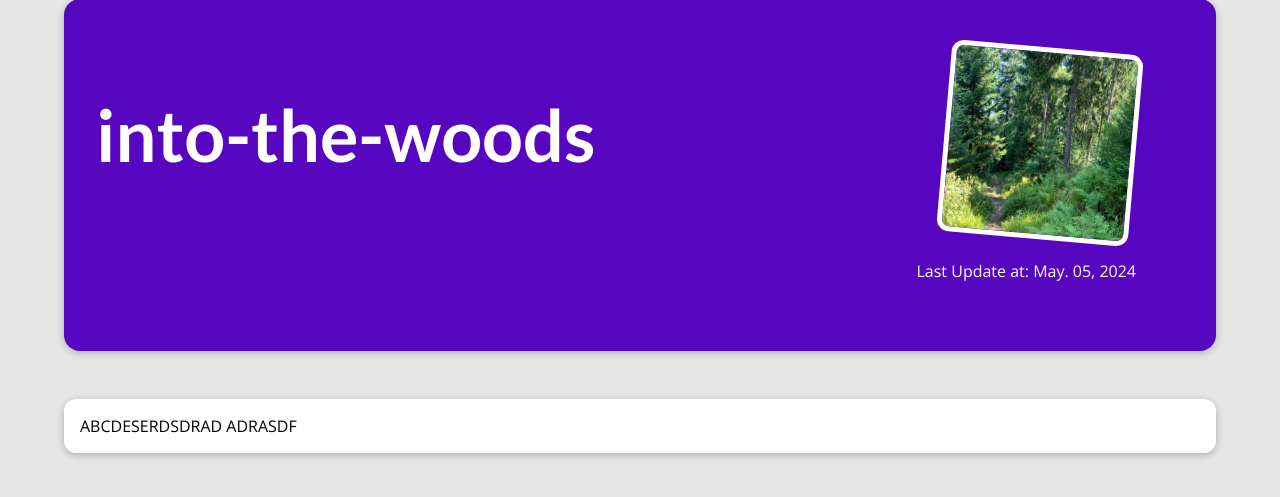
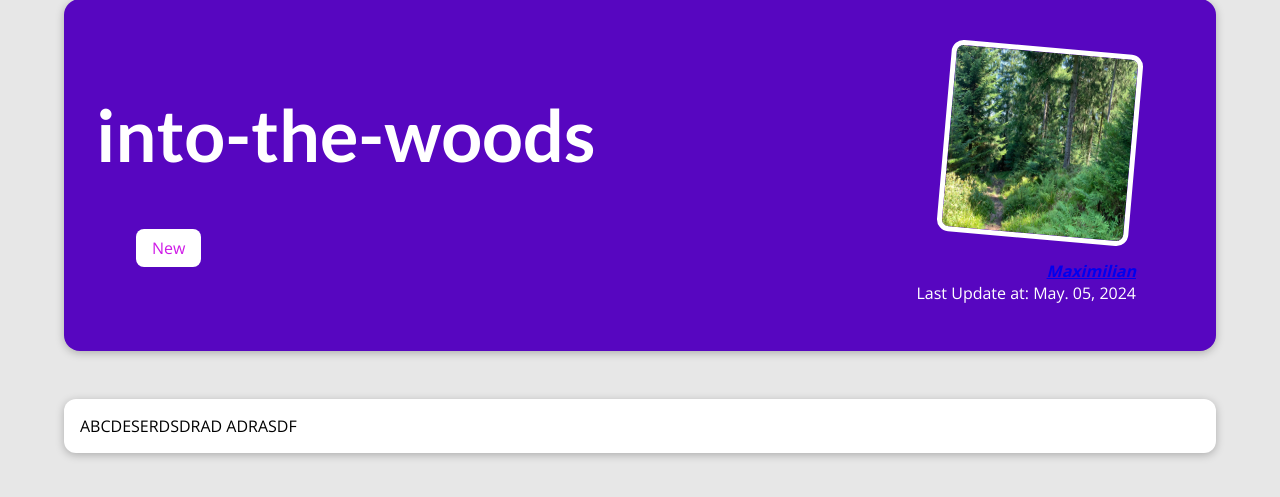
Before and after one commit to wliu40/Django-Udemy, a Django app: page /posts/into-the-woods in a window 1280 px wide. Shown: the part 129-626 px from the top of the page. Run offline with Django 5.2, Linux system fonts and the light colour scheme; data comes from the database, SQL or seed files in the repository; both versions use the stored data as it was after the commit.

Commit message:
add tags

```diff
--- a/my_site/blog/static/blog/post-detail.css
+++ b/my_site/blog/static/blog/post-detail.css
@@ -60,3 +60,11 @@ body {
     border-radius: 12px;
     box-shadow: 0 2px 8px rgba(0, 0, 0, 0.25);
   }
+
+  .tag {
+    background-color: white;
+    color: rgb(207, 26, 231);
+    padding: .5rem 1rem;
+    border-radius: 8px;
+
+  }
--- a/my_site/blog/templates/blog/post-detail.html
+++ b/my_site/blog/templates/blog/post-detail.html
@@ -12,9 +12,19 @@ My Blog
 {% block content %}
   <section id="summary">
     <h2>  {{ post.title }} </h2>
+    <div>
+      {% if post.tags.all %}
+        <ul>
+          {% for tag in post.tags.all %}
+            <span class="tag"> {{ tag.caption }} </span>
+          {% endfor %}
+        </ul>
+      {% endif %}
+    </div>
     <article>
       <img src="{% static 'blog/images/'|add:post.image_name %}" alt="{{ post.title }}" />
-      <address> {{ post.author }} </address>
+
+      <address><a href="mailto: {{post.author.email}}"> {{ post.author }} </a></address>
       <div> Last Update at: {{ post.date|date:"M. d, Y" }} </div>
     </article>
   </section>
--- a/my_site/blog/views.py
+++ b/my_site/blog/views.py
@@ -1,75 +1,6 @@
-from django.shortcuts import render
-from datetime import date
-import json
-import datetime
+
+from django.shortcuts import render, get_object_or_404
 from .models import Post
-
-# my_posts = [
-#     {
-#         "slug": "hike-in-the-mountains",
-#         "image": "mountains.jpg",
-#         "author": "Maximilian",
-#         "date": date(2021, 7, 21),
-#         "title": "Mountain Hiking",
-#         "excerpt": "There's nothing like the views you get when hiking in the mountains! And I wasn't even prepared for what happened whilst I was enjoying the view!",
-#         "content": """
-#           Lorem ipsum dolor sit amet consectetur adipisicing elit. Officiis nobis
-#           aperiam est praesentium, quos iste consequuntur omnis exercitationem quam
-#           velit labore vero culpa ad mollitia? Quis architecto ipsam nemo. Odio.
-
-#           Lorem ipsum dolor sit amet consectetur adipisicing elit. Officiis nobis
-#           aperiam est praesentium, quos iste consequuntur omnis exercitationem quam
-#           velit labore vero culpa ad mollitia? Quis architecto ipsam nemo. Odio.
-
-#           Lorem ipsum dolor sit amet consectetur adipisicing elit. Officiis nobis
-#           aperiam est praesentium, quos iste consequuntur omnis exercitationem quam
-#           velit labore vero culpa ad mollitia? Quis architecto ipsam nemo. Odio.
-#         """
-#     },
-#     {
-#         "slug": "programming-is-fun",
-#         "image": "coding.jpg",
-#         "author": "Maximilian",
-#         "date": date(2022, 3, 10),
-#         "title": "Programming Is Great!",
-#         "excerpt": "Did you ever spend hours searching that one error in your code? Yep - that's what happened to me yesterday...",
-#         "content": """
-#           Lorem ipsum dolor sit amet consectetur adipisicing elit. Officiis nobis
-#           aperiam est praesentium, quos iste consequuntur omnis exercitationem quam
-#           velit labore vero culpa ad mollitia? Quis architecto ipsam nemo. Odio.
-
-#           Lorem ipsum dolor sit amet consectetur adipisicing elit. Officiis nobis
-#           aperiam est praesentium, quos iste consequuntur omnis exercitationem quam
-#           velit labore vero culpa ad mollitia? Quis architecto ipsam nemo. Odio.
-
-#           Lorem ipsum dolor sit amet consectetur adipisicing elit. Officiis nobis
-#           aperiam est praesentium, quos iste consequuntur omnis exercitationem quam
-#           velit labore vero culpa ad mollitia? Quis architecto ipsam nemo. Odio.
-#         """
-#     },
-#     {
-#         "slug": "into-the-woods",
-#         "image": "woods.jpg",
-#         "author": "Maximilian",
-#         "date": date(2020, 8, 5),
-#         "title": "Nature At Its Best",
-#         "excerpt": "Nature is amazing! The amount of inspiration I get when walking in nature is incredible!",
-#         "content": """
-#           Lorem ipsum dolor sit amet consectetur adipisicing elit. Officiis nobis
-#           aperiam est praesentium, quos iste consequuntur omnis exercitationem quam
-#           velit labore vero culpa ad mollitia? Quis architecto ipsam nemo. Odio.
-
-#           Lorem ipsum dolor sit amet consectetur adipisicing elit. Officiis nobis
-#           aperiam est praesentium, quos iste consequuntur omnis exercitationem quam
-#           velit labore vero culpa ad mollitia? Quis architecto ipsam nemo. Odio.
-
-#           Lorem ipsum dolor sit amet consectetur adipisicing elit. Officiis nobis
-#           aperiam est praesentium, quos iste consequuntur omnis exercitationem quam
-#           velit labore vero culpa ad mollitia? Quis architecto ipsam nemo. Odio.
-#         """
-#     }
-# ]
-
 
 my_posts = list(Post.objects.all().values())
 
@@ -83,14 +14,16 @@ my_posts = list(Post.objects.all().values())
 # the post detail page will show the details of a single post, we passed the identified post to the render function
 
 def starting_page(request):
+    my_posts = list(Post.objects.all().values().order_by('-date')[:3])  # only show the first 3 posts
     return render(request, 'blog/index.html', {'posts': my_posts[:3]})
 
 
 def posts(request):
+    my_posts = list(Post.objects.all().values())
     return render(request, 'blog/all-posts.html', {'posts': my_posts})
 
 
 def post_detail(request, slug):
-    identified_post = list(filter(lambda x: x['slug'] == slug, my_posts))
+    identified_post = get_object_or_404(Post, slug=slug)
     return render(request, 'blog/post-detail.html', {'post':
-                                                     identified_post[0]})
+                                                     identified_post})
```
Also changed, not shown: my_site/db.sqlite3.
